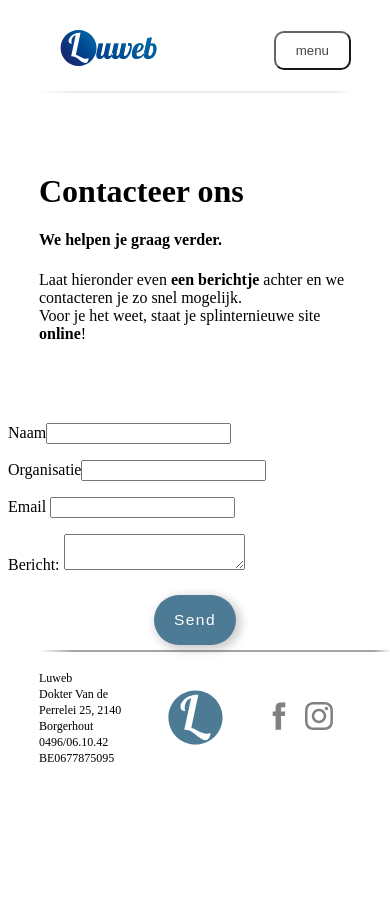
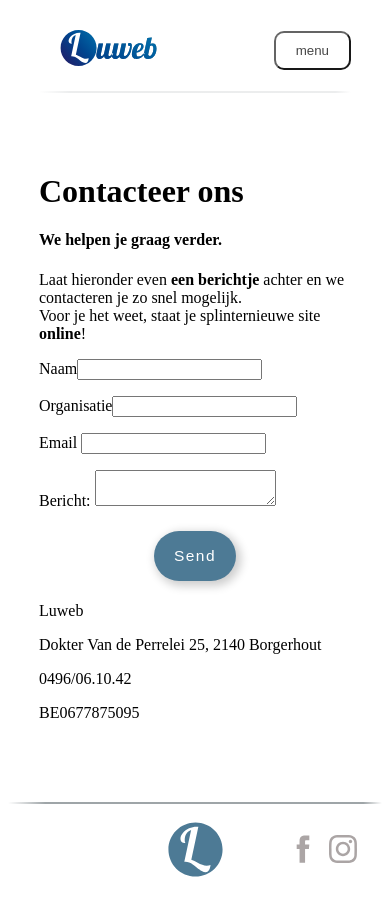
Before and after one commit to derozan10/gatsby-luweb, a Gatsby site: page /Contact in a window 390 px wide. Before the commit the page ends 844 px from the top, so only its background shows below. Built offline with nearby package versions, Linux system fonts and the light colour scheme; Gatsby itself is replaced by a stand-in of ours.

Commit message:
improved responsiveness

```diff
--- a/package.json
+++ b/package.json
@@ -5,7 +5,7 @@
   "author": "Kyle Mathews <mathews.kyle@gmail.com>",
   "dependencies": {
     "babel-plugin-styled-components": "^1.5.1",
-    "gatsby": "^1.9.273",
+    "gatsby": "^1.9.277",
     "gatsby-link": "^1.6.40",
     "gatsby-plugin-google-analytics": "^1.0.31",
     "gatsby-plugin-google-fonts": "0.0.4",
@@ -13,6 +13,7 @@
     "gatsby-plugin-styled-components": "^2.0.11",
     "google-map-react": "^1.0.5",
     "react-helmet": "^5.2.0",
+    "react-pose": "^2.2.0",
     "styled-components": "^3.3.3"
   },
   "keywords": [
--- a/src/components/CTA.js
+++ b/src/components/CTA.js
@@ -8,7 +8,6 @@ export default () => {
         flexDirection: 'column',
         justifyContent: 'space-between',
         alignItems: 'center',
-        padding: '80px 0'
     }
 
     return (
--- a/src/components/Footer.js
+++ b/src/components/Footer.js
@@ -5,13 +5,12 @@ import styled from 'styled-components'
 
 const StyledFooter = styled.div`
             display: flex;
-            flex-direction: row;
-            justify-content: space-between;
+            flex-direction: column;
+            justify-content: center;
             align-items: center ;
             position: relative;
             padding: 20px;
             margin: auto;
-            width: 80vw;
             ::after {
                 content: "";
                 display: block;
@@ -22,62 +21,46 @@ const StyledFooter = styled.div`
                 opacity: .4;
                 top: 0;
             }
-            div {
-                flex: 1;
-                display: flex;
-                justify-content: center;
+            div:nth-of-type(2) {
+                position: absolute;
+                right: 5vw;
             }
-            div:nth-of-type(1) {
-                flex-direction: column;
+            .social {
+                fill: #aba5a5;
             }
-            #adres p{
-                margin: 0;
-                font-size: 12px;
-                line-height: 16px;
+            .social:hover {
+                fill: #333;
             }
         `
 
 export default class Footer extends Component {
-    state = {
-        fbColor: 'grey',
-        instagramColor: 'grey'
-    }
+
     render() {
 
         return (
             <StyledFooter >
-                <div id='adres'>
-                    <p>Luweb</p>
-                    <p>Dokter Van de Perrelei 25, 2140 Borgerhout</p>
-                    <p>0496/06.10.42</p>
-                    <p>BE0677875095</p>
-                </div>
                 <div>
                     <img src={smallLogo} style={{ height: "55px", width: "55px", margin: '0' }} alt="luweb logo" />
                 </div>
                 <div>
                     <a href="https://www.facebook.com/LuWebDevelopment" target='_blank'>
                         <svg
+                            className="social"
                             xmlns="http://www.w3.org/2000/svg"
                             viewBox="0 0 512 512"
                             width="40"
                             height="40"
-                            fill={this.state.fbColor}
-                            onMouseEnter={() => this.setState({ fbColor: '#3B5998' })}
-                            onMouseLeave={() => this.setState({ fbColor: 'grey' })}
                         >
                             <path d="M211.9 197.4h-36.7v59.9h36.7V433.1h70.5V256.5h49.2l5.2-59.1h-54.4c0 0 0-22.1 0-33.7 0-13.9 2.8-19.5 16.3-19.5 10.9 0 38.2 0 38.2 0V82.9c0 0-40.2 0-48.8 0 -52.5 0-76.1 23.1-76.1 67.3C211.9 188.8 211.9 197.4 211.9 197.4z" />
                         </svg>
                     </a>
                     <a href="https://www.instagram.com/luwebdevelopement" target='_blank'>
                         <svg
+                            className="social"
                             xmlns="http://www.w3.org/2000/svg"
                             viewBox="0 0 512 512"
                             width="40"
                             height="40"
-                            fill={this.state.instagramColor}
-                            onMouseEnter={() => this.setState({ instagramColor: '#dc2743' })}
-                            onMouseLeave={() => this.setState({ instagramColor: 'grey' })}
                         >
                             <path d="M256 109.3c47.8 0 53.4 0.2 72.3 1 17.4 0.8 26.9 3.7 33.2 6.2 8.4 3.2 14.3 7.1 20.6 13.4 6.3 6.3 10.1 12.2 13.4 20.6 2.5 6.3 5.4 15.8 6.2 33.2 0.9 18.9 1 24.5 1 72.3s-0.2 53.4-1 72.3c-0.8 17.4-3.7 26.9-6.2 33.2 -3.2 8.4-7.1 14.3-13.4 20.6 -6.3 6.3-12.2 10.1-20.6 13.4 -6.3 2.5-15.8 5.4-33.2 6.2 -18.9 0.9-24.5 1-72.3 1s-53.4-0.2-72.3-1c-17.4-0.8-26.9-3.7-33.2-6.2 -8.4-3.2-14.3-7.1-20.6-13.4 -6.3-6.3-10.1-12.2-13.4-20.6 -2.5-6.3-5.4-15.8-6.2-33.2 -0.9-18.9-1-24.5-1-72.3s0.2-53.4 1-72.3c0.8-17.4 3.7-26.9 6.2-33.2 3.2-8.4 7.1-14.3 13.4-20.6 6.3-6.3 12.2-10.1 20.6-13.4 6.3-2.5 15.8-5.4 33.2-6.2C202.6 109.5 208.2 109.3 256 109.3M256 77.1c-48.6 0-54.7 0.2-73.8 1.1 -19 0.9-32.1 3.9-43.4 8.3 -11.8 4.6-21.7 10.7-31.7 20.6 -9.9 9.9-16.1 19.9-20.6 31.7 -4.4 11.4-7.4 24.4-8.3 43.4 -0.9 19.1-1.1 25.2-1.1 73.8 0 48.6 0.2 54.7 1.1 73.8 0.9 19 3.9 32.1 8.3 43.4 4.6 11.8 10.7 21.7 20.6 31.7 9.9 9.9 19.9 16.1 31.7 20.6 11.4 4.4 24.4 7.4 43.4 8.3 19.1 0.9 25.2 1.1 73.8 1.1s54.7-0.2 73.8-1.1c19-0.9 32.1-3.9 43.4-8.3 11.8-4.6 21.7-10.7 31.7-20.6 9.9-9.9 16.1-19.9 20.6-31.7 4.4-11.4 7.4-24.4 8.3-43.4 0.9-19.1 1.1-25.2 1.1-73.8s-0.2-54.7-1.1-73.8c-0.9-19-3.9-32.1-8.3-43.4 -4.6-11.8-10.7-21.7-20.6-31.7 -9.9-9.9-19.9-16.1-31.7-20.6 -11.4-4.4-24.4-7.4-43.4-8.3C310.7 77.3 304.6 77.1 256 77.1L256 77.1z" />
                             <path d="M256 164.1c-50.7 0-91.9 41.1-91.9 91.9s41.1 91.9 91.9 91.9 91.9-41.1 91.9-91.9S306.7 164.1 256 164.1zM256 315.6c-32.9 0-59.6-26.7-59.6-59.6s26.7-59.6 59.6-59.6 59.6 26.7 59.6 59.6S288.9 315.6 256 315.6z" />
--- a/src/components/Navbar.js
+++ b/src/components/Navbar.js
@@ -121,6 +121,7 @@ const StyledNavContainer = styled.div`
     }
 `
 
+
 export default class Navbar extends Component {
   state = {
     menuOpen: false
--- a/src/components/Succes.js
+++ b/src/components/Succes.js
@@ -4,6 +4,8 @@ import dataAnalyse from '../img/data.svg'
 import seo from '../img/seo.svg'
 import socialMedia from '../img/social.svg'
 import Container from '../components/Container';
+
+
 
 import './succes.css'
 
--- a/src/pages/Contact.js
+++ b/src/pages/Contact.js
@@ -14,8 +14,7 @@ const Contact = () => (
             <p>Laat hieronder even <strong>een berichtje</strong> achter en we contacteren je zo snel mogelijk.<br />
                 Voor je het weet, staat je splinternieuwe site <strong>online</strong>!
             </p>
-        </Container>
-        <form name="contact" className="contactForm" method="POST" data-netlify="true" data-netlify-honeypot='bot-field' action="/succes">
+            <form name="contact" className="contactForm" method="POST" data-netlify="true" data-netlify-honeypot='bot-field' action="/bedankt">
                 <input type="hidden" name="form-name" value="contact" />
                 <p>
                     <label>Naam
@@ -37,6 +36,13 @@ const Contact = () => (
                     <Button color="blue" type="submit">Send</Button>
                 </div>
             </form>
+            <div id='adres'>
+                <p>Luweb</p>
+                <p>Dokter Van de Perrelei 25, 2140 Borgerhout</p>
+                <p>0496/06.10.42</p>
+                <p>BE0677875095</p>
+            </div>
+        </Container>
         <Footer />
     </div >
 
--- a/src/pages/index.css
+++ b/src/pages/index.css
@@ -1,16 +1,11 @@
 
 .contactForm{
     background-color: #f2f2f2;
-    width: 50%;
+    width: 100%;
     margin: 30px auto;
     padding: 20px;
     border-radius: 10px;
     box-shadow: 0 14px 28px rgba(0, 0, 0, .25), 0 10px 10px rgba(0, 0, 0, .22);
-}
-@media (max-width: 576px) {
-    .contactForm {
-        width: 100%;
-    }
 }
 
 .contactForm label{
```
Also changed, not shown: src/components/tile.css (+12 -14 lines), src/pages/Bedankt.js (renamed from src/pages/Succes.js), 1 other file. Lines whose indentation alone changed are shown as unchanged.
